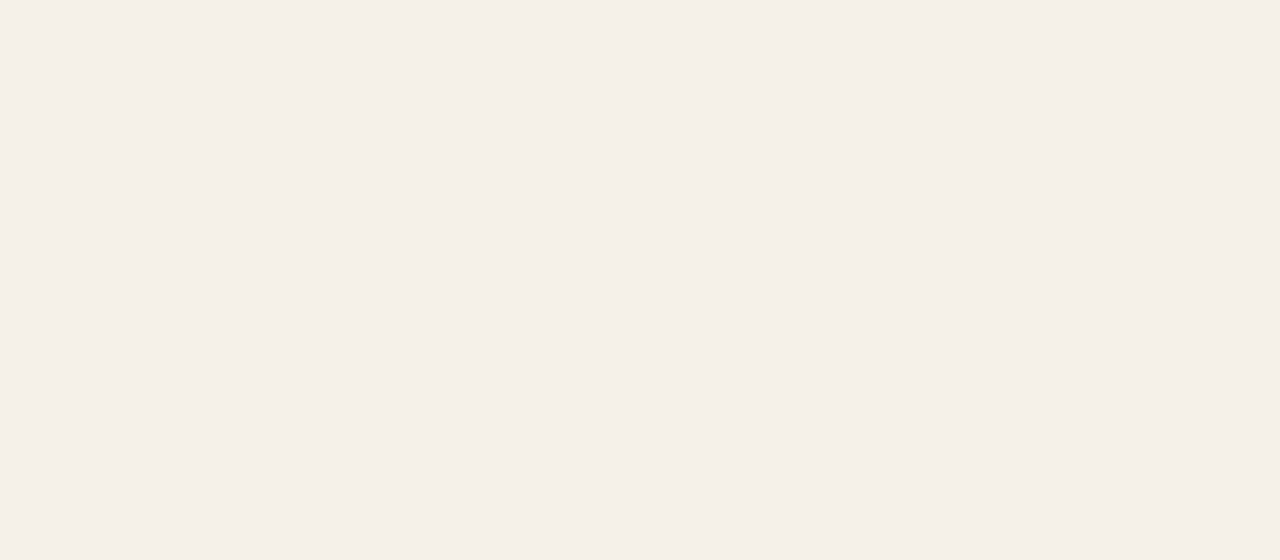
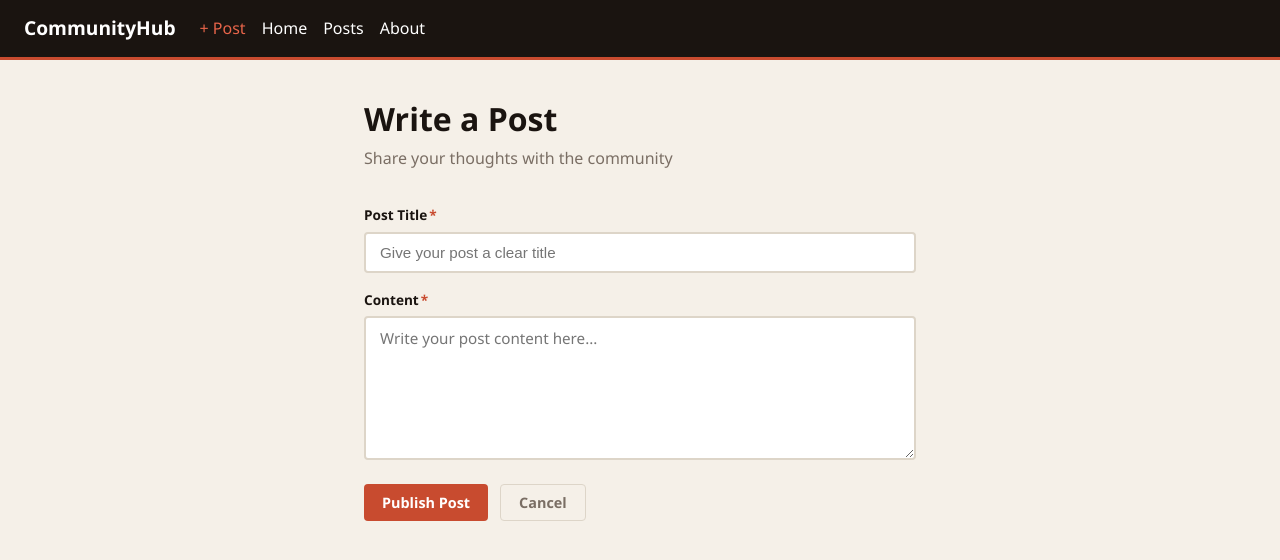
Before and after one commit to Mshi-dev15/iyf-s10-week-09-Mshi-dev15, a React (Vite) app: page /create in a window 1280 px wide. Before the commit this address had no page. Shown: the top 560 px of the page. Built offline with nearby package versions, Linux system fonts and the light colour scheme.

Commit message:
Complete Mini Project - CreatePost page with useForm validation

```diff
--- a/src/App.jsx
+++ b/src/App.jsx
@@ -4,6 +4,7 @@ import Home from './pages/Home'
 import About from './pages/About'
 import Posts from './pages/Posts'
 import PostDetail from './pages/PostDetail'
+import CreatePost from './pages/CreatePost'
 
 function App() {
   return (
@@ -13,6 +14,7 @@ function App() {
         <Route path="about" element={<About />} />
         <Route path="posts" element={<Posts />} />
         <Route path="posts/:postId" element={<PostDetail />} />
+        <Route path="create" element={<CreatePost />} />
       </Route>
     </Routes>
   )
--- a/src/components/Layout/Layout.jsx
+++ b/src/components/Layout/Layout.jsx
@@ -6,6 +6,7 @@ function Layout() {
       <header style={{ background: '#1a1410', padding: '0 24px', height: '60px', display: 'flex', alignItems: 'center', gap: '24px', borderBottom: '3px solid #c84b2f' }}>
         <span style={{ color: 'white', fontWeight: 'bold', fontSize: '1.2rem' }}>CommunityHub</span>
         <nav style={{ display: 'flex', gap: '16px' }}>
+          <NavLink to="/create" style={({ isActive }) => ({ color: isActive ? '#e8654a' : 'white', textDecoration: 'none' })}>+ Post</NavLink>
           <NavLink to="/" end style={({ isActive }) => ({ color: isActive ? '#e8654a' : 'white', textDecoration: 'none' })}>Home</NavLink>
           <NavLink to="/posts" style={({ isActive }) => ({ color: isActive ? '#e8654a' : 'white', textDecoration: 'none' })}>Posts</NavLink>
           <NavLink to="/about" style={({ isActive }) => ({ color: isActive ? '#e8654a' : 'white', textDecoration: 'none' })}>About</NavLink>
--- /dev/null
+++ b/src/hooks/useForm.js
@@ -0,0 +1,43 @@
+import { useState } from 'react'
+
+function useForm(initialValues, validate) {
+  const [values,  setValues]  = useState(initialValues)
+  const [errors,  setErrors]  = useState({})
+  const [touched, setTouched] = useState({})
+
+  const handleChange = (e) => {
+    const { name, value } = e.target
+    setValues(prev => ({ ...prev, [name]: value }))
+  }
+
+  const handleBlur = (e) => {
+    const { name } = e.target
+    setTouched(prev => ({ ...prev, [name]: true }))
+    if (validate) {
+      setErrors(validate(values))
+    }
+  }
+
+  const validateAll = () => {
+    const allTouched = Object.keys(initialValues).reduce(
+      (acc, key) => ({ ...acc, [key]: true }), {}
+    )
+    setTouched(allTouched)
+    if (validate) {
+      const errs = validate(values)
+      setErrors(errs)
+      return Object.keys(errs).length === 0
+    }
+    return true
+  }
+
+  const reset = () => {
+    setValues(initialValues)
+    setErrors({})
+    setTouched({})
+  }
+
+  return { values, errors, touched, handleChange, handleBlur, validateAll, reset }
+}
+
+export default useForm
--- /dev/null
+++ b/src/pages/CreatePost.jsx
@@ -0,0 +1,101 @@
+import { useState } from 'react'
+import { useNavigate } from 'react-router-dom'
+import useForm from '../hooks/useForm'
+import Input from '../components/shared/Input/Input'
+import Button from '../components/shared/Button/Button'
+
+function validate(values) {
+  const errors = {}
+  if (!values.title.trim()) errors.title = 'Title is required'
+  if (values.title.trim().length < 5) errors.title = 'Title must be at least 5 characters'
+  if (!values.body.trim()) errors.body = 'Content is required'
+  if (values.body.trim().length < 20) errors.body = 'Content must be at least 20 characters'
+  return errors
+}
+
+function CreatePost() {
+  const navigate = useNavigate()
+  const [submitting, setSubmitting] = useState(false)
+  const [success,    setSuccess]    = useState(false)
+
+  const { values, errors, touched, handleChange, handleBlur, validateAll, reset } =
+    useForm({ title: '', body: '' }, validate)
+
+  const handleSubmit = async (e) => {
+    e.preventDefault()
+
+    const isValid = validateAll()
+    if (!isValid) return
+
+    setSubmitting(true)
+
+    try {
+      const response = await fetch('https://jsonplaceholder.typicode.com/posts', {
+        method:  'POST',
+        headers: { 'Content-Type': 'application/json' },
+        body:    JSON.stringify({ ...values, userId: 1 }),
+      })
+
+      const created = await response.json()
+      console.log('Created post:', created)
+
+      setSuccess(true)
+      reset()
+      setTimeout(() => navigate('/posts'), 2000)
+
+    } catch (err) {
+      alert('Failed: ' + err.message)
+    } finally {
+      setSubmitting(false)
+    }
+  }
+
+  return (
+    <div className="page" style={{ maxWidth: '600px' }}>
+      <h1 style={{ marginBottom: '8px' }}>Write a Post</h1>
+      <p style={{ color: '#7a6e64', marginBottom: '32px' }}>Share your thoughts with the community</p>
+
+      {success && (
+        <div style={{ background: '#dcfce7', border: '1px solid #86efac', borderRadius: '4px', padding: '12px 16px', marginBottom: '24px', color: '#166534' }}>
+          ✅ Post submitted! Redirecting...
+        </div>
+      )}
+
+      <form onSubmit={handleSubmit} noValidate>
+        <Input
+          label="Post Title"
+          name="title"
+          value={values.title}
+          onChange={handleChange}
+          onBlur={handleBlur}
+          placeholder="Give your post a clear title"
+          error={touched.title && errors.title}
+          required
+        />
+
+        <Input
+          label="Content"
+          name="body"
+          value={values.body}
+          onChange={handleChange}
+          onBlur={handleBlur}
+          placeholder="Write your post content here..."
+          error={touched.body && errors.body}
+          rows={6}
+          required
+        />
+
+        <div style={{ display: 'flex', gap: '12px', marginTop: '8px' }}>
+          <Button type="submit" loading={submitting}>
+            Publish Post
+          </Button>
+          <Button type="button" variant="ghost" onClick={() => navigate('/posts')}>
+            Cancel
+          </Button>
+        </div>
+      </form>
+    </div>
+  )
+}
+
+export default CreatePost
```
